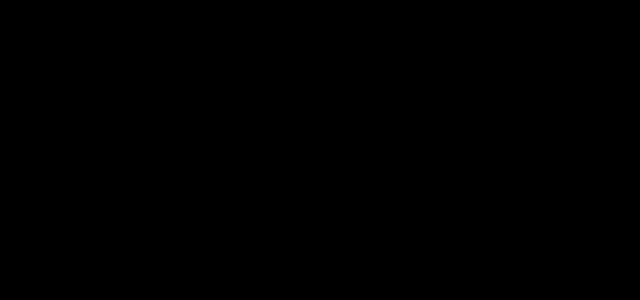
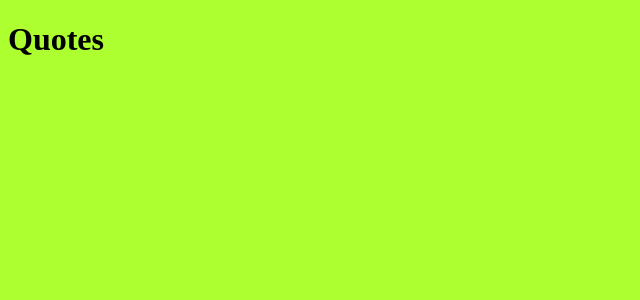
Before and after one commit to Atekawere/Quotes, an Angular app: page / in a window 1280 px wide. Shown: the top 300 px of the page, without its empty margins (0-640 px from the left). Built offline with nearby package versions, Linux system fonts and the light colour scheme.

Commit message:
added the background color

```diff
--- a/src/styles.css
+++ b/src/styles.css
@@ -1,5 +1,5 @@
 body {
-    background-color: black;
+    background-color: greenyellow;
   }
   form {
     margin: 0 auto;
```
